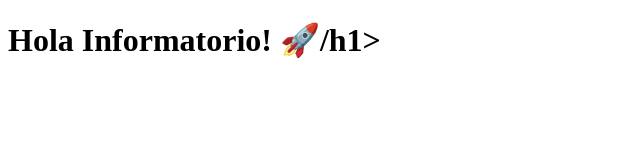
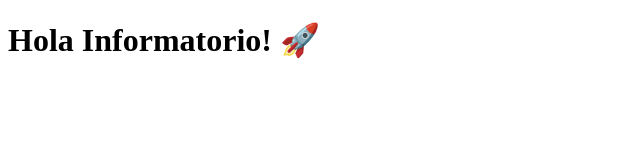
Before and after one commit to JoaquinCar22/ejemplo, a plain HTML site: page app/index.html in a window 1280 px wide. Shown: the full height of the page, 0-640 px from the left. Drawn offline with Linux system fonts and the light colour scheme.

Commit message:
Tercer commit

```diff
--- a/app/index.html
+++ b/app/index.html
@@ -6,6 +6,6 @@
     <title>Primer Despliegue</title>
 </head>
 <body>
-    <h1>Hola Informatorio! 🚀/h1>
+    <h1>Hola Informatorio! 🚀</h1>
 </body>
 </html>
```
